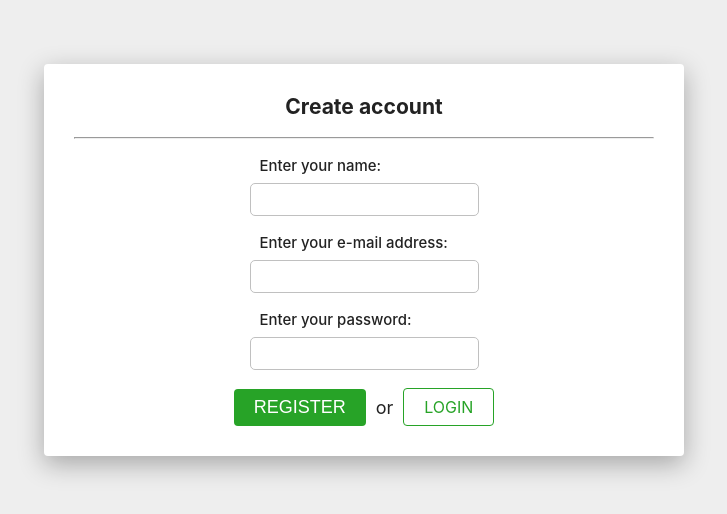
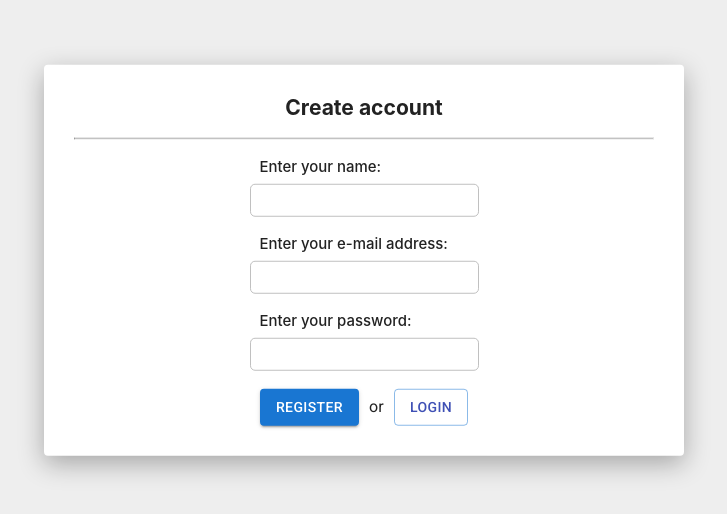
Before and after one commit to Gelsomin0/goit-react-hw-08-phonebook, a React (Create React App) app: page /goit-react-hw-08-phonebook/register in a window 1280 px wide. Shown: the part 140-654 px from the top of the page, without its empty margins (276-1003 px from the left). Built offline with nearby package versions, Linux system fonts and the light colour scheme.

Commit message:
Ultimate changes

```diff
--- a/src/components/EditModal/EditModal.jsx
+++ b/src/components/EditModal/EditModal.jsx
@@ -4,6 +4,7 @@ import { updtaeContact } from 'redux/contacts/contactsOperations';
 import { useEffect, useState } from 'react';
 import { getContactList } from 'redux/contacts/contactsSelectors';
 import toast from 'react-hot-toast';
+import { Button } from '@mui/material';
 
 const EditModal = ({ contactId, handleOpenModal, contactName, contactNumber }) => {
     const dispatch = useDispatch();
@@ -75,15 +76,12 @@ const EditModal = ({ contactId, handleOpenModal, contactName, contactNumber }) =
                         />
                     </label>
                     <div className={css.buttonsSection}>
-                        <button
-                            type='submit'
-                            className={css.editButton}
-                        >Update</button>
-                        <button
+                        <Button type='submit' variant='contained'>Update</Button>
+                        <Button
                             type='button'
-                            className={css.editButton}
                             onClick={handleOpenModal}
-                        >Cancel</button>
+                            variant='outlined'
+                        >Cancel</Button>
                     </div>
                 </form>
             </div>
--- a/src/components/EditModal/EditModal.module.css
+++ b/src/components/EditModal/EditModal.module.css
@@ -52,21 +52,3 @@
     justify-content: center;
     gap: 10px;
 }
-
-.editButton {
-    border: 1px solid #27a327;
-    border-radius: 7px;
-    padding: 4px 10px;
-    color: #383838;
-    background-color: transparent;
-    font-size: 16px;
-    font-weight: 600;
-    text-transform: uppercase;
-    cursor: pointer;
-    transition: color 250ms ease, background-color 250ms ease;
-}
-
-.editButton:is(:hover, :focus) {
-    background-color: #27a327;
-    color: #fff;
-}
--- a/src/components/HomePage/HomePage.jsx
+++ b/src/components/HomePage/HomePage.jsx
@@ -4,6 +4,7 @@ import css from './HomePage.module.css';
 import { logoutUser } from "redux/auth/authOperations";
 import ContactForm from "components/ContactForm/ContactForm";
 import ContactList from "components/ContactList/ContactList";
+import { Button, Typography } from "@mui/material";
 
 const HomePage = () => {
     const userData = useSelector(getUserData);
@@ -18,9 +19,20 @@ const HomePage = () => {
             <div className={css.appBar}>
                 <div className={css.userBlock}>Wellcome,
                     <span className={css.userName}> {userData.name} </span>
-                    (<i>{userData.email}</i>)
+                    ( <i>{userData.email}</i> )
                 </div>
-                <button className={css.logoutButton} onClick={logoutCurrentUser}>Logout</button>
+                <Button
+                    sx={{
+                        color: '#cecece',
+                        borderColor: '#cecece',
+                        '&:hover': {
+                            color: '#fff',
+                            borderColor: '#fff'
+                        }
+                    }}
+                    variant="outlined"
+                    onClick={logoutCurrentUser}
+                >Logout</Button>
             </div>
             <main className={css.mainContent}>
                 <ContactForm />
--- a/src/components/HomePage/HomePage.module.css
+++ b/src/components/HomePage/HomePage.module.css
@@ -10,28 +10,12 @@
 .userBlock {
     font-size: 17px;
     color: #fff;
+    margin-left: 20%;
 }
 
 .userName {
     font-weight: 600;
     text-transform: uppercase;
-}
-
-.logoutButton {
-    color: #fff;
-    text-transform: uppercase;
-    background-color: transparent;
-    border: 1px solid transparent;
-    font-size: 16px;
-    font-weight: 600;
-    cursor: pointer;
-    border-radius: 7px;
-    padding: 5px 20px;
-    transition: border 250ms ease;
-}
-
-.logoutButton:is(:hover, :focus) {
-    border: 1px solid #fff;
 }
 
 .mainContent {
--- a/src/components/Login/Login.jsx
+++ b/src/components/Login/Login.jsx
@@ -1,9 +1,11 @@
 import { NavLink } from 'react-router-dom';
 import css from './Login.module.css';
-import { useState } from 'react';
+import { forwardRef, useState } from 'react';
 import { useDispatch } from 'react-redux';
 import { loginUser } from 'redux/auth/authOperations';
 import toast from 'react-hot-toast';
+import { Button, Typography } from '@mui/material';
+import Register from 'components/Register/Register';
 
 const Login = () => {
     const [email, setEmail] = useState('');
@@ -55,9 +57,11 @@ const Login = () => {
                 />
             </label>
             <div className={css.submitSection}>
-                <button className={css.mainButton} type='submit'>Login</button>
-                <p>or</p>
-                <NavLink className={css.secondaryButton} to='/register'>Register</NavLink>
+                <Button type='submit' variant='contained'>Login</Button>
+                <Typography>or</Typography>
+                <Button variant='outlined'>
+                    <NavLink to='/register'>Register</NavLink>
+                </Button>
             </div>
         </form>
     );
--- a/src/components/Login/Login.module.css
+++ b/src/components/Login/Login.module.css
@@ -38,25 +38,3 @@
     justify-content: center;
     gap: 10px;
 }
-
-.mainButton {
-    padding: 8px 20px;
-    font-size: 18px;
-    text-transform: uppercase;
-    cursor: pointer;
-    color: #fff;
-    background-color: #27a327;
-    border-radius: 4px;
-    border: none;
-    outline: none;
-}
-
-.secondaryButton {
-    padding: 8px 20px;
-    font-size: 16px;
-    text-transform: uppercase;
-    cursor: pointer;
-    color: #27a327;
-    border: 1px solid #27a327;
-    border-radius: 4px;
-}
--- a/src/components/Register/Register.jsx
+++ b/src/components/Register/Register.jsx
@@ -4,6 +4,7 @@ import { useState } from 'react';
 import { useDispatch } from 'react-redux';
 import { createUser } from 'redux/auth/authOperations';
 import toast, { Toaster } from 'react-hot-toast';
+import { Button, Typography } from '@mui/material';
 
 const Register = () => {
     const [name, setName] = useState('');
@@ -90,9 +91,14 @@ const Register = () => {
                     />
                 </label>
                 <div className={css.submitSection}>
-                    <button className={css.mainButton} type='submit'>Register</button>
-                    <p>or</p>
-                    <NavLink className={css.secondaryButton} to='/login'>Login</NavLink>
+                    <Button type='submit' variant='contained'>Register</Button>
+                    <Typography>or</Typography>
+                    <Button variant='outlined'>
+                        <NavLink
+                            className={css.secondaryButton}
+                            to='/login'
+                        >Login</NavLink>
+                    </Button>
                 </div>
             </form>
         </>
--- a/src/components/Register/Register.module.css
+++ b/src/components/Register/Register.module.css
@@ -38,25 +38,3 @@
     justify-content: center;
     gap: 10px;
 }
-
-.mainButton {
-    padding: 8px 20px;
-    font-size: 18px;
-    text-transform: uppercase;
-    cursor: pointer;
-    color: #fff;
-    background-color: #27a327;
-    border-radius: 4px;
-    border: none;
-    outline: none;
-}
-
-.secondaryButton {
-    padding: 8px 20px;
-    font-size: 16px;
-    text-transform: uppercase;
-    cursor: pointer;
-    color: #27a327;
-    border: 1px solid #27a327;
-    border-radius: 4px;
-}
```
